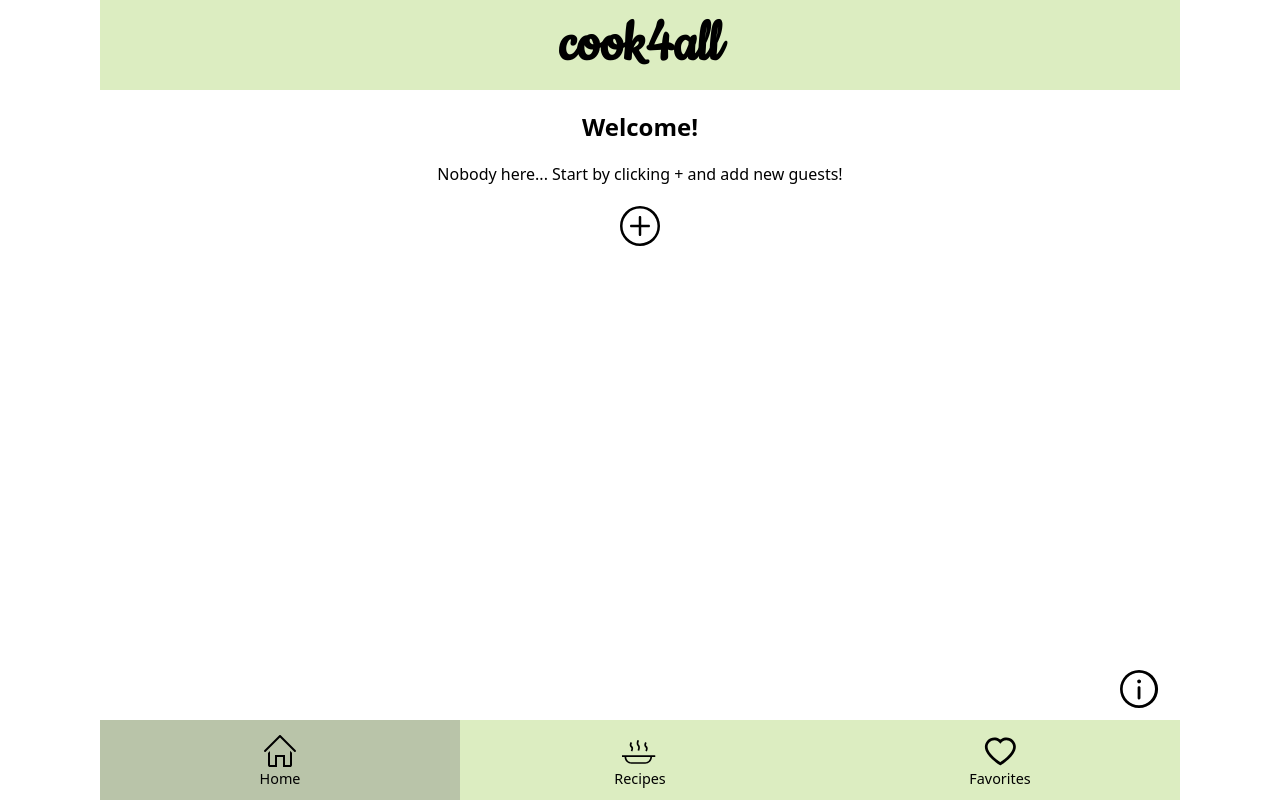
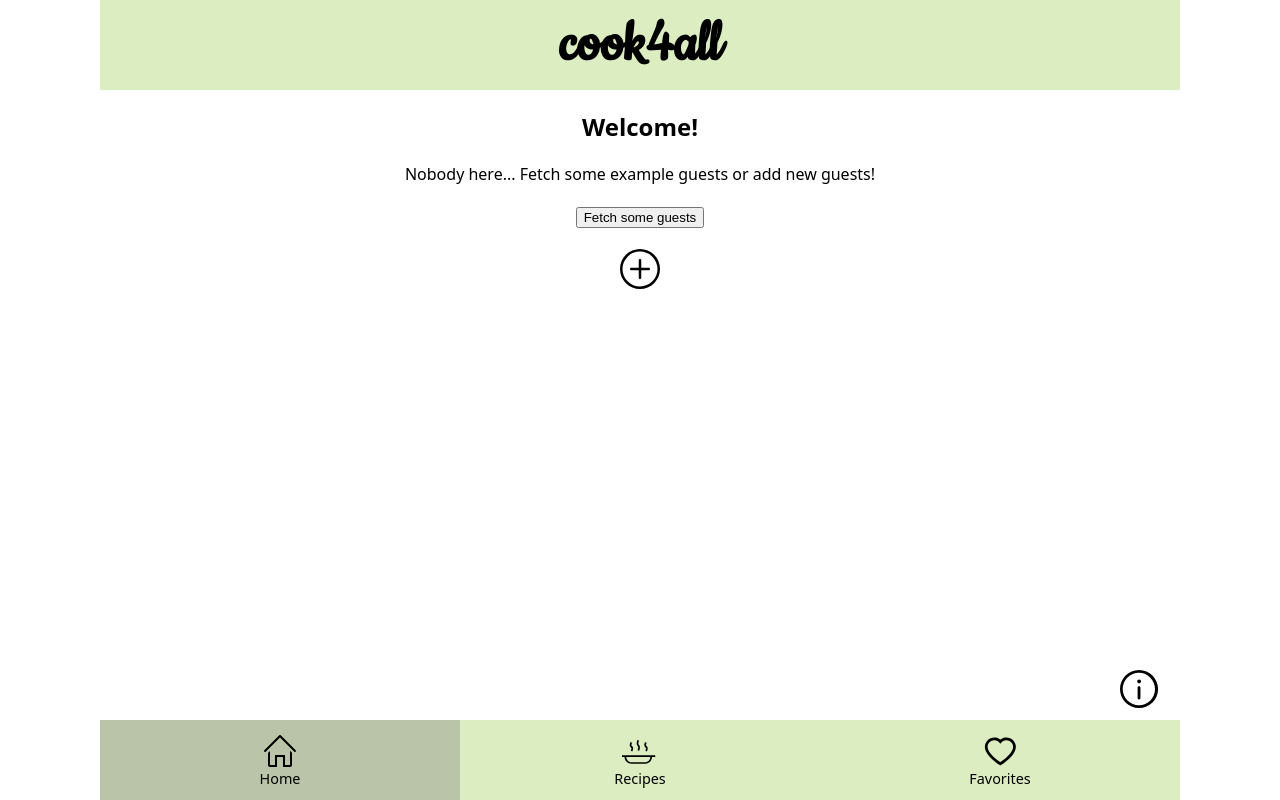
Before and after one commit to s-kond/capstone-cook4all, a React (Create React App) app: page / in a window 1280 px wide. Built offline with nearby package versions, Linux system fonts and the light colour scheme.

Commit message:
fetch guest button to load example guest data from db

```diff
--- a/src/pages/Home.js
+++ b/src/pages/Home.js
@@ -7,7 +7,7 @@ import NavBar from "../components/NavBar";
 import addIcon from "../assets/icons/add-circle-20-regular.svg";
 import Header from "../components/Header";
 
-export default function Home() {
+export default function Home({ fetchGuests }) {
   const navigate = useNavigate();
   const { guestArray } = useContext(UserContext);
 
@@ -19,11 +19,18 @@ export default function Home() {
         <WelcomeMessage>
           {guestArray.length > 0
             ? "Who do you want to cook for today?"
-            : "Nobody here... Start by clicking + and add new guests!"}
+            : "Nobody here... Fetch some example guests or add new guests!"}
         </WelcomeMessage>
+
+        {guestArray.length === 0 && (
+          <button type="button" onClick={() => fetchGuests()}>
+            Fetch some guests
+          </button>
+        )}
+
         <StyledGuestList>
           {guestArray.map((guest) => {
-            return <GuestCard key={guest.id} personalData={guest} />;
+            return <GuestCard key={guest._id} personalData={guest} />;
           })}
         </StyledGuestList>
         <StyledAddButton
@@ -52,6 +59,7 @@ const StyledGuestList = styled.section`
 const StyledAddButton = styled.button`
   background-color: transparent;
   border: unset;
+  margin-top: 20px;
   margin-bottom: 100px;
 
   img {
```
